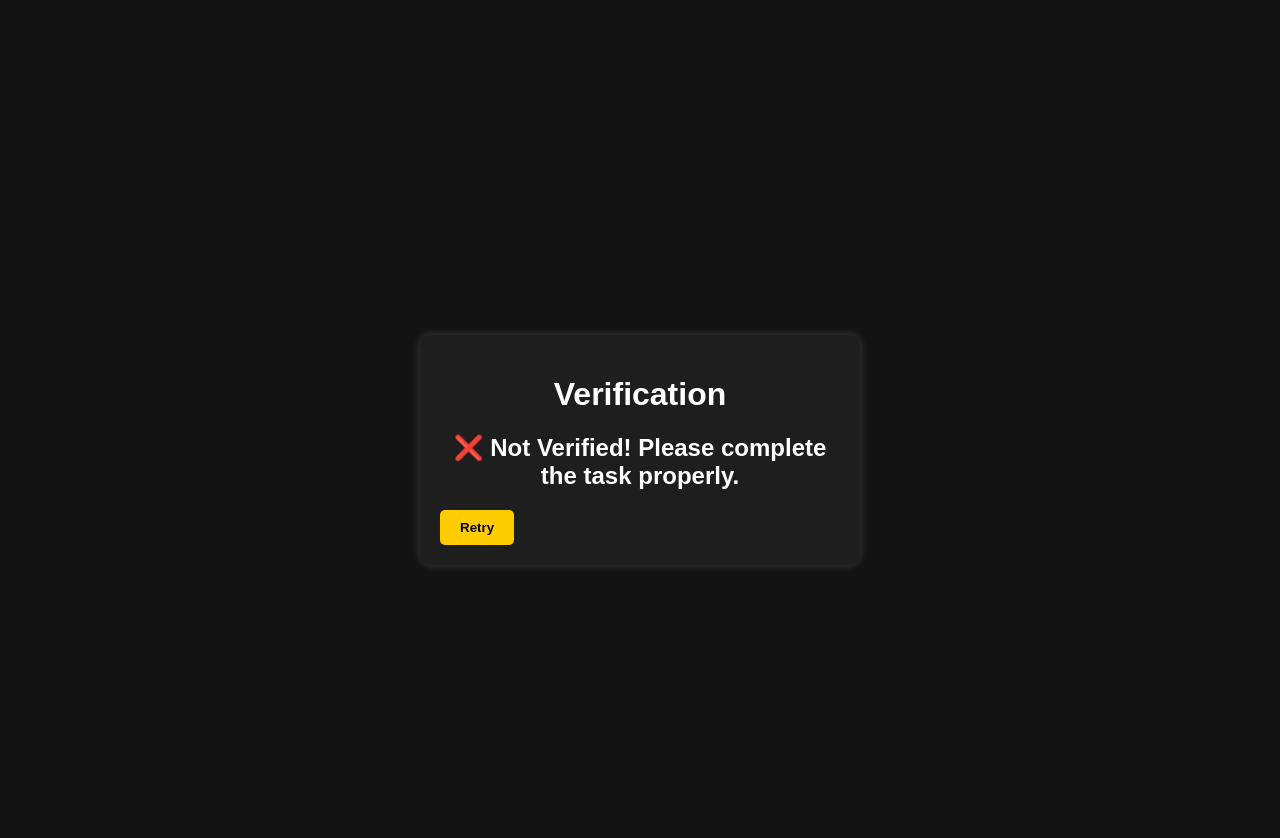
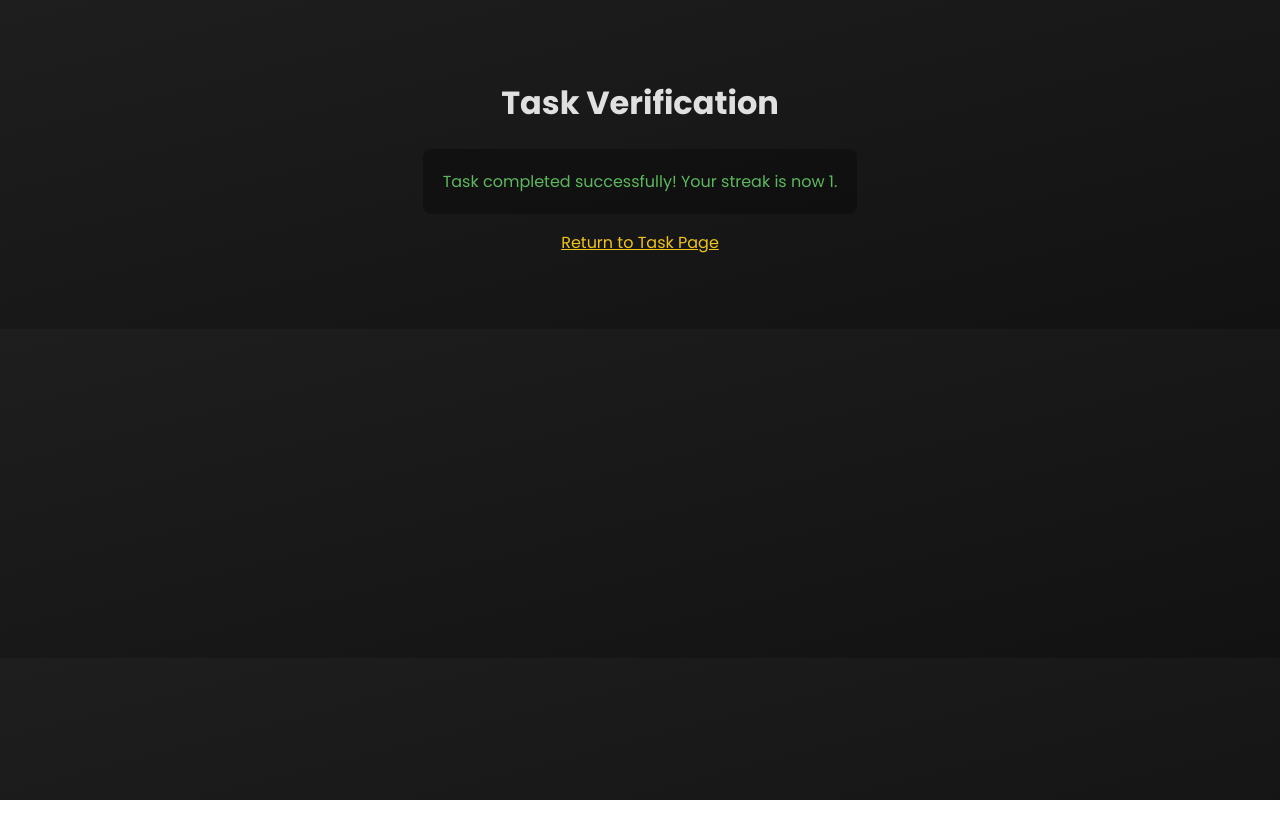
Before and after one commit to rbxworks/rbxworks.github.io, a plain HTML site: page verify.html in a window 1280 px wide. After the commit the page ends 800 px from the top, so only its background shows below. Drawn offline with Linux system fonts and the light colour scheme.

Commit message:
Update verify.html

```diff
--- a/verify.html
+++ b/verify.html
@@ -3,137 +3,110 @@
 <head>
     <meta charset="UTF-8">
     <meta name="viewport" content="width=device-width, initial-scale=1.0">
-    <title>Verification</title>
+    <title>Task Verification</title>
+    <link rel="preconnect" href="https://fonts.googleapis.com">
+    <link rel="preconnect" href="https://fonts.gstatic.com" crossorigin>
+    <link href="https://fonts.googleapis.com/css2?family=Poppins:wght@400;600;700&display=swap" rel="stylesheet">
     <style>
+        /* Add some basic styling for the verification page */
         body {
-            font-family: Arial, sans-serif;
-            text-align: center;
-            background: #121212;
-            color: white;
-            padding: 50px;
-            margin: 0;
-            display: flex;
-            justify-content: center;
-            align-items: center;
-            min-height: 100vh;
+            font-family: 'Poppins', Arial, sans-serif; text-align: center;
+            background: linear-gradient(to bottom right, #1e1e1e, #121212); color: #e0e0e0;
+            padding: 50px 20px;
         }
-        .container {
-            max-width: 400px;
-            padding: 20px;
-            background: #1e1e1e;
-            border-radius: 10px;
-            box-shadow: 0 0 10px rgba(255, 255, 255, 0.2);
-        }
-        .loader {
-            border: 5px solid rgba(255, 255, 255, 0.3);
-            border-top: 5px solid #ffcc00;
-            border-radius: 50%;
-            width: 50px;
-            height: 50px;
-            animation: spin 1s linear infinite;
-            margin: 20px auto;
-        }
-        @keyframes spin {
-            0% { transform: rotate(0deg); }
-            100% { transform: rotate(360deg); }
-        }
-        .btn {
-            background: #ffcc00;
-            color: black;
-            padding: 10px 20px;
-            border: none;
-            border-radius: 5px;
-            cursor: pointer;
-            font-weight: bold;
-            margin-top: 20px;
-        }
-        .btn:hover {
-            background: #e6b800;
-        }
+        .message { padding: 20px; background-color: rgba(0,0,0,0.3); border-radius: 8px; display: inline-block; }
+        .success { color: #5cb85c; }
+        .error { color: #d9534f; }
+        a { color: #f0c419; }
     </style>
+</head>
+<body>
+
+    <h1>Task Verification</h1>
+    <div id="verificationMessage" class="message">Verifying task completion...</div>
+    <p><a href="tasks.html">Return to Task Page</a></p>
+
     <script>
-        function getCurrentDate() {
-            return new Date().toISOString().split('T')[0];
+        // Helper function to format Date object to YYYY-MM-DD
+        function formatDateYYYYMMDD(date) {
+            const year = date.getFullYear();
+            const month = String(date.getMonth() + 1).padStart(2, '0');
+            const day = String(date.getDate()).padStart(2, '0');
+            return `${year}-${month}-${day}`;
         }
 
-        function increaseStreak() {
-            let lastCompleted = localStorage.getItem("lastTaskDate");
-            let streak = parseInt(localStorage.getItem("streakCounter")) || 0;
-            let today = getCurrentDate();
-
-            if (lastCompleted === today) {
-                console.log("Streak not increased: Task already completed today.");
-                return false;
-            }
-
-            if (lastCompleted) {
-                let lastDate = new Date(lastCompleted);
-                let todayDate = new Date(today);
-                let difference = (todayDate - lastDate) / (1000 * 60 * 60 * 24);
-
-                if (difference === 1) {
-                    streak++;
-                    console.log("Streak increased: Consecutive day.");
-                } else {
-                    streak = 1;
-                    console.log("Streak reset: Not consecutive day.");
-                }
-            } else {
-                streak = 1;
-                console.log("Streak started: First task completion.");
-            }
-
-            localStorage.setItem("lastTaskDate", today);
-            localStorage.setItem("streakCounter", streak);
-            console.log("Streak updated:", streak);
-            return true;
+        // Gets today's date as YYYY-MM-DD
+        function getCurrentDateYYYYMMDD() {
+            return formatDateYYYYMMDD(new Date());
         }
 
-        function verifyRedirect() {
-            document.getElementById("status").innerHTML = "Verifying...";
-            const urlParams = new URLSearchParams(window.location.search);
-            let success = false;
-            let pagePath = window.location.pathname;
+        // --- This is the core logic for the verification page ---
+        function verifyAndRecordCompletion() {
+            const messageElement = document.getElementById("verificationMessage");
 
-            if (urlParams.has("verified")) {
-                let redeemed = localStorage.getItem("redeemed_" + pagePath);
-                if(redeemed === "true"){
-                    setTimeout(() => {
-                        document.getElementById("status").innerHTML = "❌ Already Redeemed for this page!";
-                        document.querySelector('.loader').style.display = 'none';
-                    }, 2000);
-                    return;
+            // ======================================================
+            // === CRITICAL STEP: Implement actual verification ===
+            // ======================================================
+            // How do you know the task was completed?
+            // Examples: Check URL parameters, check a cookie set by the task site, etc.
+            // Replace this placeholder with your real check:
+            const taskWasSuccessfullyCompleted = true; // <-- Replace this line!
+            // ======================================================
+
+
+            if (taskWasSuccessfullyCompleted) {
+                console.log("Verification check passed.");
+                const todayDate = getCurrentDateYYYYMMDD();
+                const lastCompletedDate = localStorage.getItem("lastTaskDate");
+                let currentStreak = parseInt(localStorage.getItem("streakCounter") || "0");
+
+                // Prevent recording if already done today
+                if (lastCompletedDate === todayDate) {
+                    messageElement.textContent = "Task already recorded as completed for today! Streak: " + currentStreak;
+                    messageElement.className = 'message success'; // Still success, just already done
+                    console.log("Verification successful, but already recorded today.");
+                    return; // Stop here
                 }
 
-                setTimeout(() => {
-                    success = increaseStreak();
+                // Calculate new streak
+                let newStreak = 1;
+                if (lastCompletedDate) {
+                    const yesterday = new Date();
+                    yesterday.setDate(yesterday.getDate() - 1);
+                    const yesterdayDateStr = formatDateYYYYMMDD(yesterday);
 
-                    if (success) {
-                        document.getElementById("status").innerHTML = "✅ Verified! You earned 1 Redeem Coins! (+1 Streak)";
+                    if (lastCompletedDate === yesterdayDateStr) {
+                        newStreak = currentStreak + 1; // Continue streak
+                        console.log("Streak continued! New streak:", newStreak);
                     } else {
-                        document.getElementById("status").innerHTML = "✅ Verified! You earned 1 Redeem Coins!";
+                        console.log("Streak broken or gap. Resetting streak to 1.");
+                        newStreak = 1; // Reset streak
                     }
-                    document.querySelector('.loader').style.display = 'none';
-                    localStorage.setItem("redeemed_" + pagePath, "true");
-                }, 2000);
+                } else {
+                    console.log("First completion. Starting streak at 1.");
+                    newStreak = 1; // First time
+                }
+
+                // Save updated data to localStorage
+                localStorage.setItem("streakCounter", newStreak);
+                localStorage.setItem("lastTaskDate", todayDate);
+
+                messageElement.textContent = "Task completed successfully! Your streak is now " + newStreak + ".";
+                messageElement.className = 'message success';
+                console.log("Saved to localStorage - Streak:", newStreak, "Date:", todayDate);
+
             } else {
-                setTimeout(() => {
-                    document.getElementById("status").innerHTML = "❌ Not Verified! Please complete the task properly.";
-                    document.getElementById("retry").style.display = "block";
-                    document.querySelector('.loader').style.display = 'none';
-                }, 2000);
+                // Handle task verification failure
+                messageElement.textContent = "Task verification failed. Please ensure you completed the task correctly.";
+                messageElement.className = 'message error';
+                console.error("Task verification check failed.");
             }
         }
 
-        window.onload = verifyRedirect;
+        // Run the verification logic when the page loads
+        window.onload = verifyAndRecordCompletion;
+
     </script>
-</head>
-<body>
-    <div class="container">
-        <h1>Verification</h1>
-        <div class="loader"></div>
-        <h2 id="status">Checking...</h2>
-        <button id="retry" class="btn" style="display: none;" onclick="location.href='https://cuty.io'">Retry</button>
-    </div>
+
 </body>
 </html>
```
